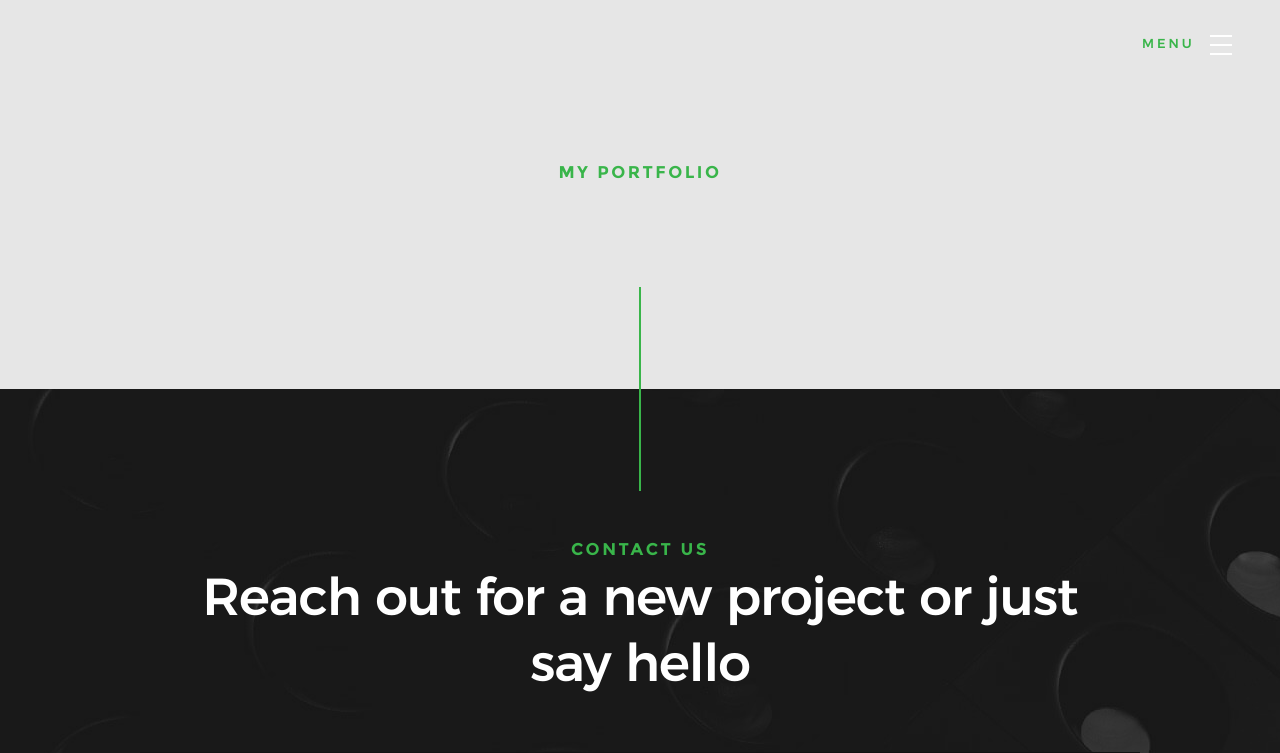
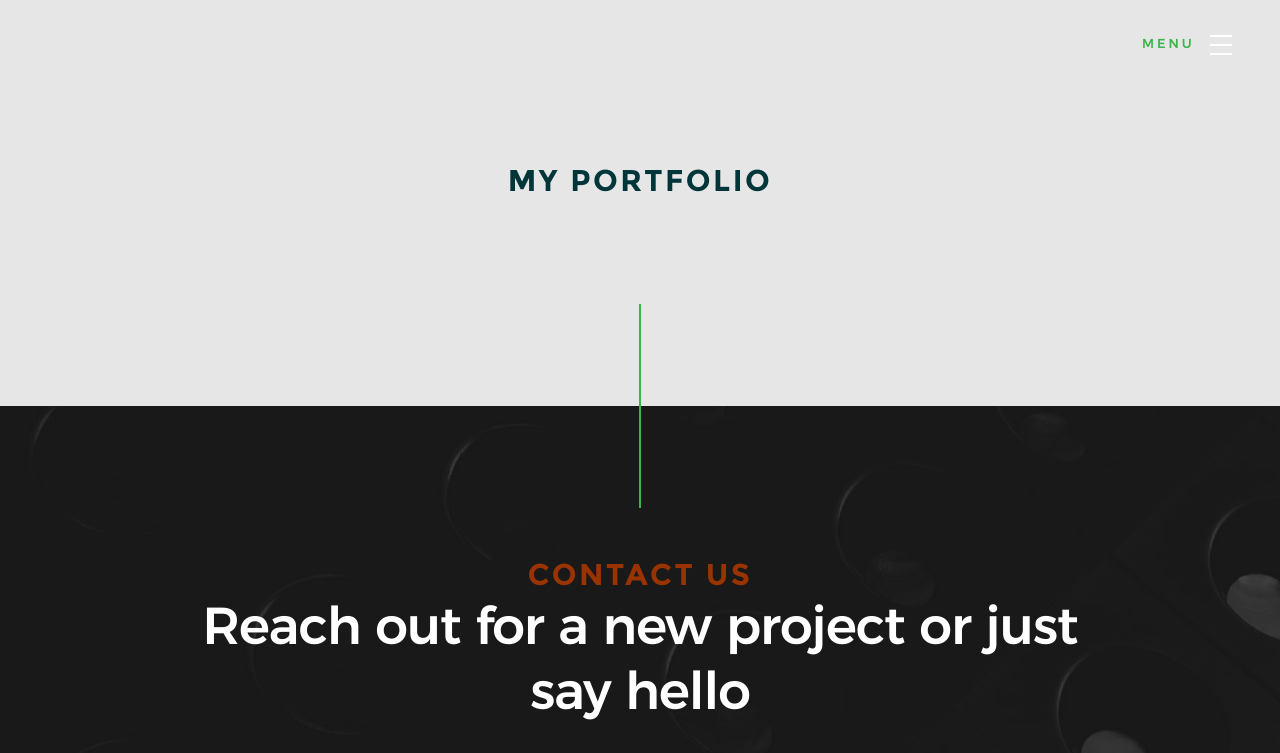
Before and after one commit to bekhruz003/my_portfolio, a Django app: page /en/ in a window 1280 px wide. Shown: the top 753 px of the page. Run offline with Django 4.2, Linux system fonts and the light colour scheme; data that the repository does not hold is empty; some libraries are stand-ins or nearby versions.

Commit message:
edit css and index

```diff
--- a/assets/css/main.css
+++ b/assets/css/main.css
@@ -1242,11 +1242,11 @@ button::-moz-focus-inner, input::-moz-focus-inner {
 
 .subhead {
     font-family: "montserrat-bold", sans-serif;
-    font-size: 1.7rem;
+    font-size: 3rem;
     line-height: 1.333;
     text-transform: uppercase;
     letter-spacing: .25rem;
-    color: #39b54a;
+    color: #00363a;
     margin-top: 0;
     margin-bottom: 0;
 }
@@ -1255,6 +1255,20 @@ button::-moz-focus-inner, input::-moz-focus-inner {
     color: #000000;
 }
 
+.subhead2 {
+    font-family: "montserrat-bold", sans-serif;
+    font-size: 3rem;
+    line-height: 1.333;
+    text-transform: uppercase;
+    letter-spacing: .25rem;
+    color: #993300;
+    margin-top: 0;
+    margin-bottom: 0;
+}
+
+.subhead2--dark {
+    color: #000000;
+}
 
 /* -------------------------------------------------------------------
  * responsive:
@@ -2200,7 +2214,7 @@ html.no-csstransitions .home-content__main {
 .s-about {
     padding-top: 16.2rem;
     padding-bottom: 9rem;
-    background-color: #39b54a;
+    background-color: darkslategray;
     color: #010507;
     position: relative;
 }
--- a/templates/index.html
+++ b/templates/index.html
@@ -117,7 +117,7 @@
 
         <div class="row section-header" data-aos="fade-up">
             <div class="col-full">
-                <h3 class="subhead">{% trans 'Contact us' %}</h3>
+                <h3 class="subhead2">{% trans 'Contact us' %}</h3>
                 <h1 class="display-2 display-2--light">{% trans 'Reach out for a new project or just say hello' %}</h1>
             </div>
         </div>
```
